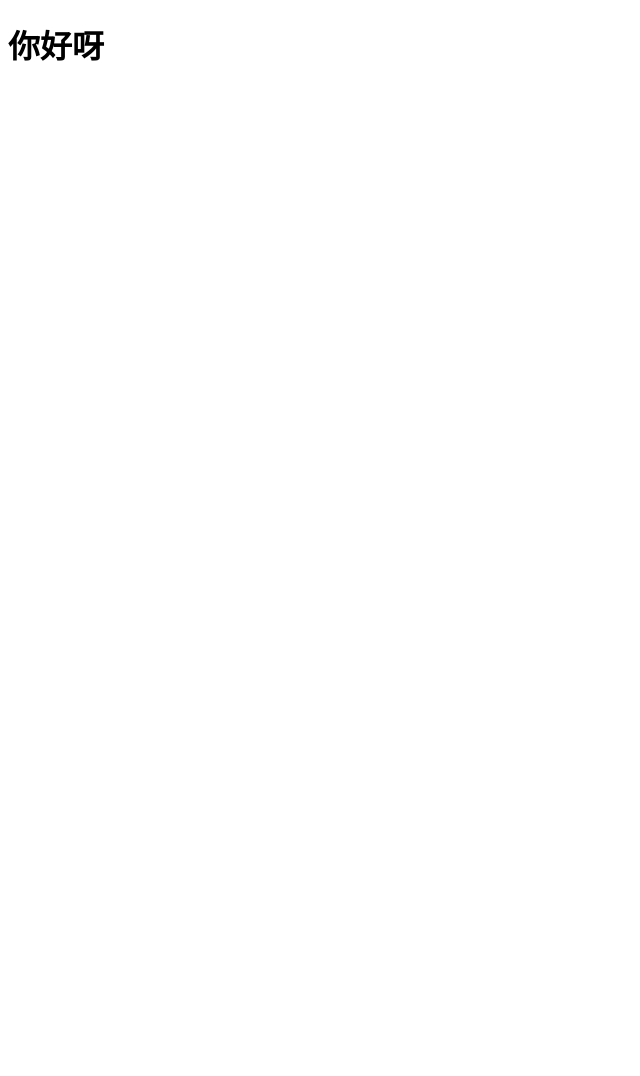
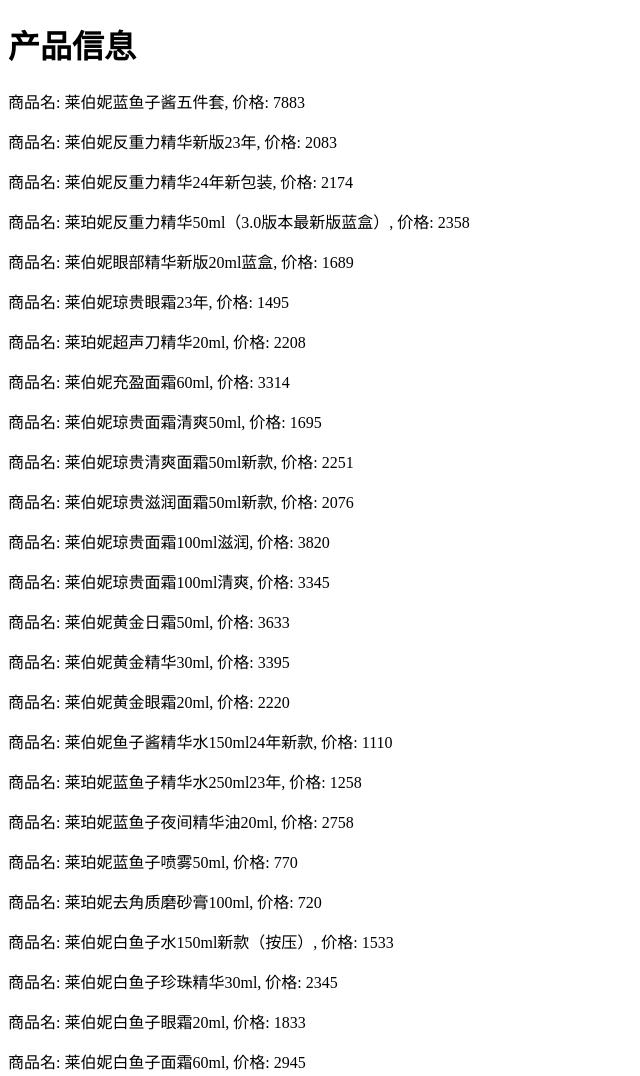
Before and after one commit to happyclcl/IGO, a plain HTML site: page index.html in a window 1280 px wide. Shown: the top 1076 px of the page, without its empty margins (0-640 px from the left). Before the commit the page ends 800 px from the top, so only its background shows below. Drawn offline with Linux system fonts and the light colour scheme.

Commit message:
Add files via upload

```diff
--- a/index.html
+++ b/index.html
@@ -1,14 +1,45 @@
 <!DOCTYPE html>
-<html lang="zh-CN">
+<html lang="en">
 
 <head>
     <meta charset="UTF-8">
     <meta name="viewport" content="width=device-width, initial-scale=1.0">
-    <title>简单问候页面</title>
+    <title>显示产品信息</title>
 </head>
 
 <body>
-    <h1>你好呀</h1>
+    <h1>产品信息</h1>
+    <div id="product-list"></div>
+
+    <script>
+        // 使用 fetch API 读取 JSON 文件
+        fetch('products.json')
+          .then(response => {
+                // 检查响应是否成功
+                if (!response.ok) {
+                    throw new Error('网络响应不正常');
+                }
+                // 将响应转换为 JSON 格式
+                return response.json();
+            })
+          .then(data => {
+                // 获取用于显示内容的 div 元素
+                const productList = document.getElementById('product-list');
+                // 遍历 JSON 数据中的每个产品
+                data.forEach(product => {
+                    // 创建一个段落元素
+                    const p = document.createElement('p');
+                    // 设置段落元素的文本内容为产品信息
+                    p.textContent = `商品名: ${product.商品名}, 价格: ${product.价格}`;
+                    // 将段落元素添加到 div 中
+                    productList.appendChild(p);
+                });
+            })
+          .catch(error => {
+                // 处理错误
+                console.error('获取数据时出错:', error);
+            });
+    </script>
 </body>
 
 </html>
```
